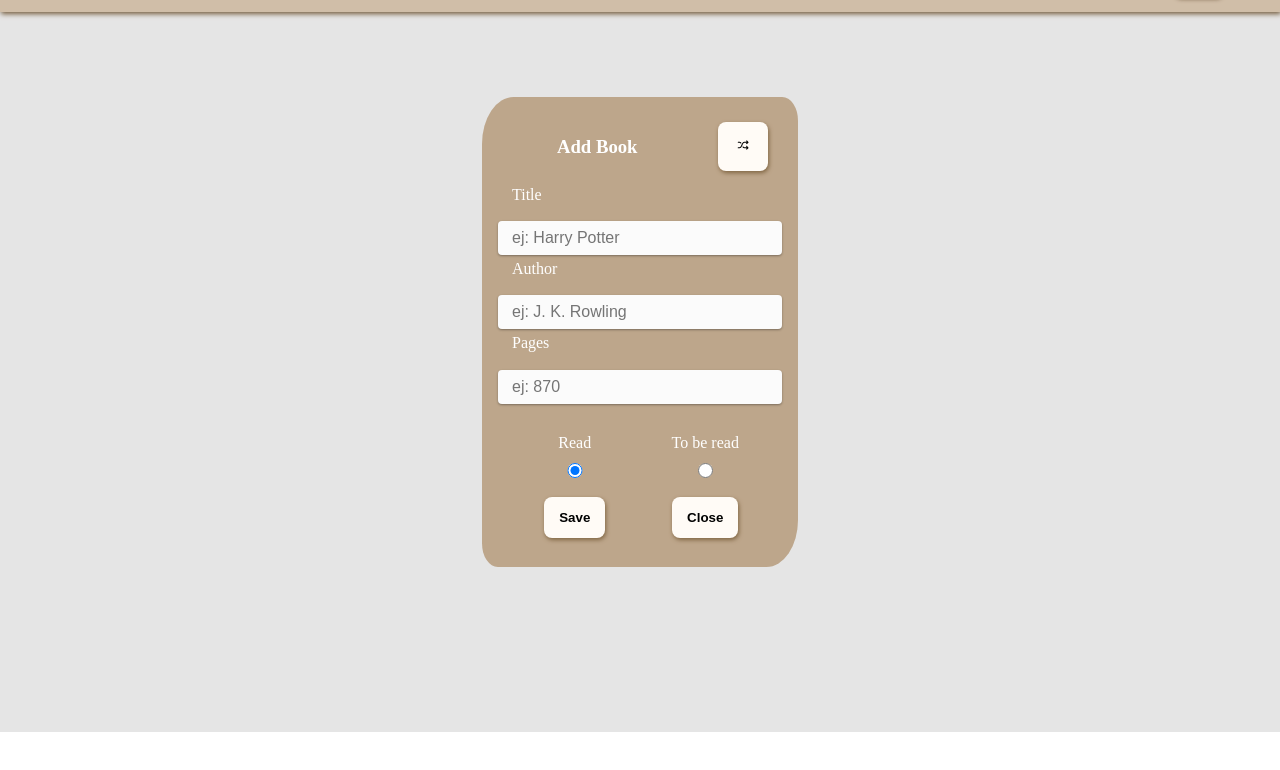
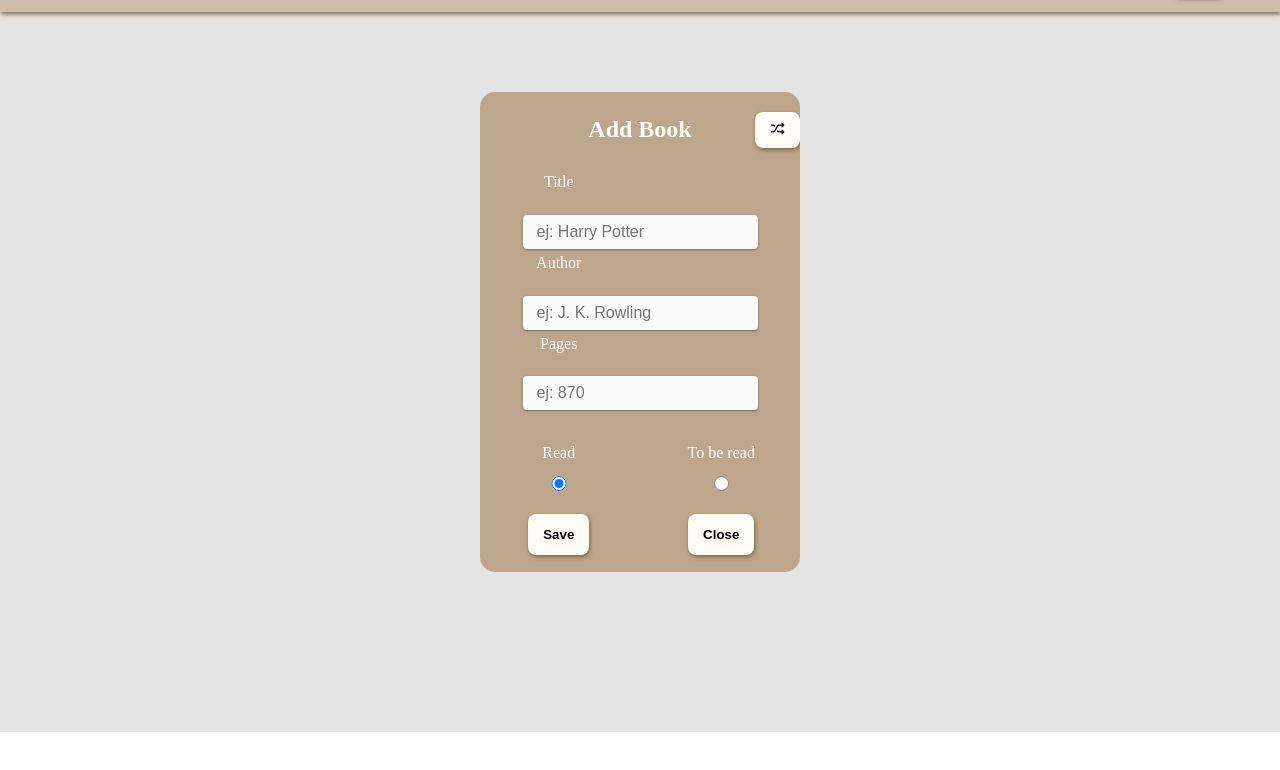
Before and after one commit to Oliv-19/OP_library, a plain HTML site: page index.html in a window 1280 px wide. Both pictures are taken after a click on the button "+Add Book". Shown: the part 68-838 px from the top of the page. Drawn offline with Linux system fonts and the light colour scheme.

Commit message:
Fix Dialog

```diff
--- a/style.css
+++ b/style.css
@@ -27,7 +27,7 @@ h1{
     width: 40px;
 
 }
-.d_l_mode, .rdBook{
+.d_l_mode{
     width: 20px;
 }
 
@@ -60,11 +60,12 @@ dialog{
     border: none;
     background-color: rgb(189, 166, 139);
     margin: auto;
-    width: 20%;
-    padding: 15px 30px;
+    min-width: clamp(270px, 25%, 25%);
+    /* width: 25%; */
+    /* padding: 15px 30px; */
     color: white;
-    border-radius:  10% 5%;
-    height: 55%;
+    border-radius:  15px ;
+    height: 60%;
 }
 
 form{
@@ -77,19 +78,29 @@ form{
     gap: 5px;
     height: 100%;
 
+
 }
-form > h3, .exampleBtn{
-    justify-self: end;
+form > h3{
+    grid-area: 1/1/2/3;
+    justify-self: center;
+    font-size: 1.5em;
 }
 
-label:not(.readLabel){
-    align-self: start;
+.exampleBtn{
+    grid-area: 1/2/2/3;
+    justify-self: end;
+    padding: 4px 10px;
 
 }
+.rdBook{
+    width: 25px;
+}
+
+
 
 input:not([type='radio']){
     align-self: end;
-    width: 100%;
+    /* width: 100%; */
     font-size: 1em;
     padding: 3px;
     justify-self: center;
@@ -143,6 +154,12 @@ label[for='read'], label[for='tbr']{
     height: 15px;
 }
 
+label:not(.readLabel){
+    align-self: start;
+    justify-self: center;
+    grid-column: 1/2;
+
+}
 
 .bookDisplay{
     height: 90vh;
```
